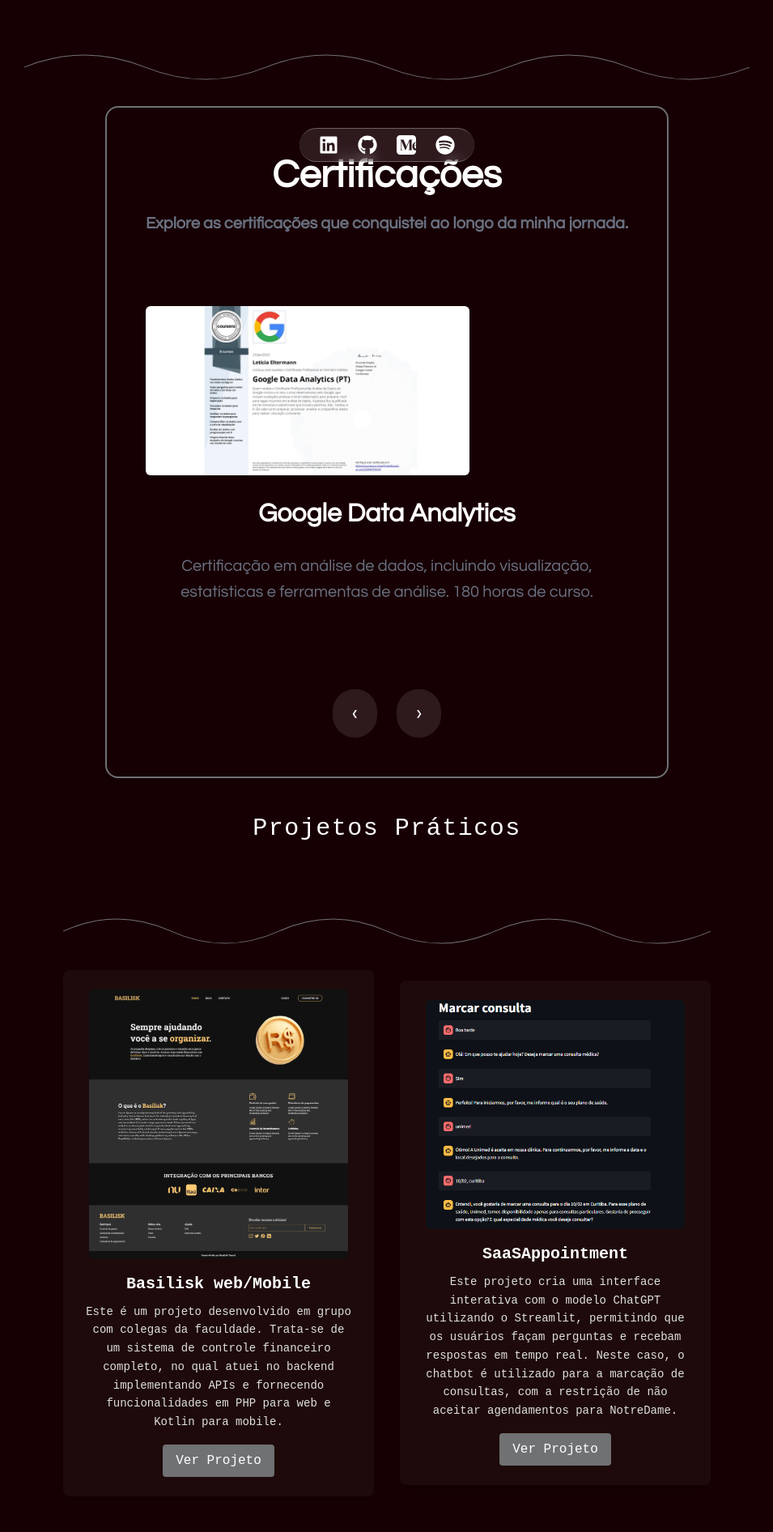
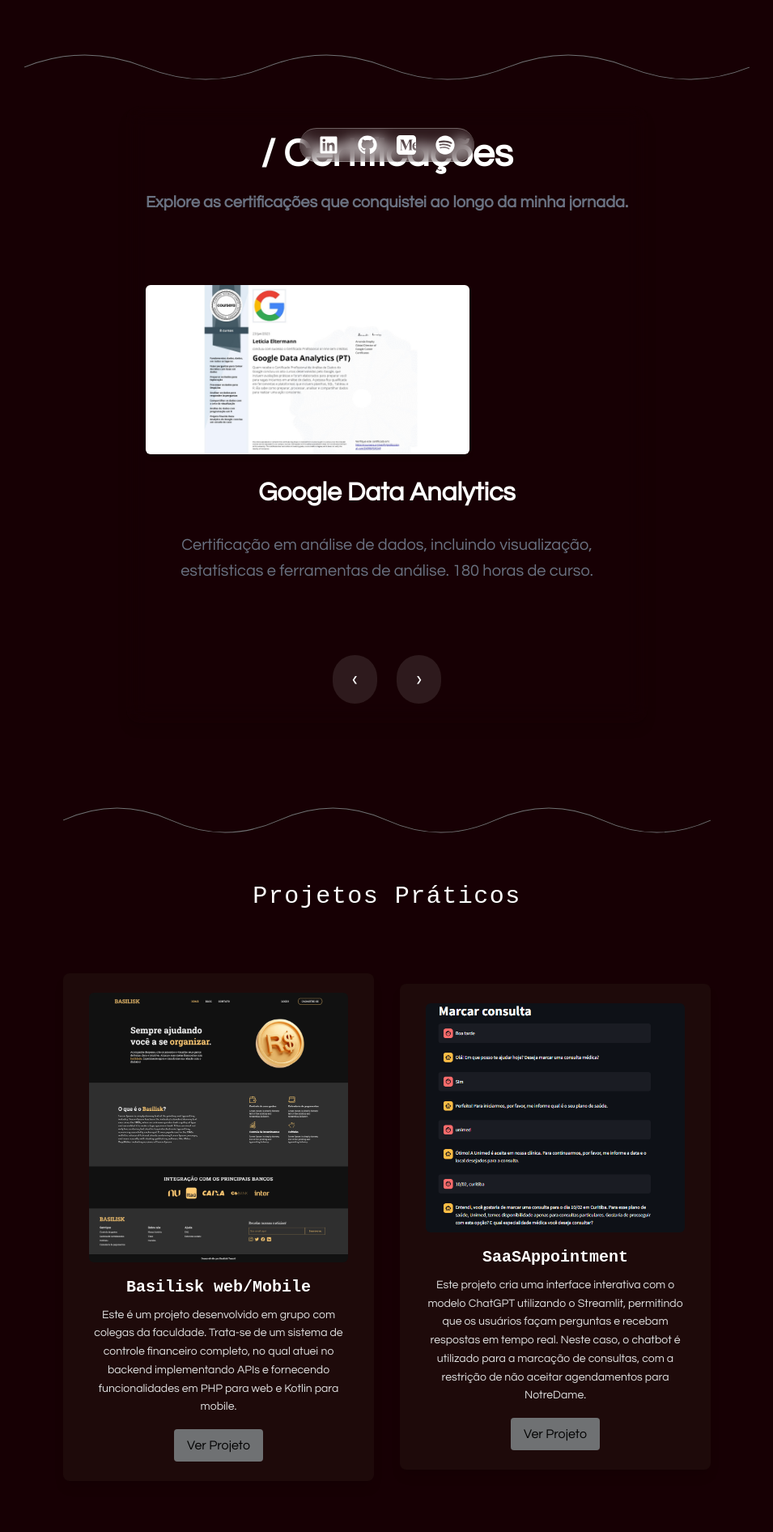
Before and after one commit to leticiael/meuportifolio, a Next.js app: page / in a window 1280 px wide. Shown: the part 584-2476 px from the top of the page at 81% size, without its empty margins (162-1117 px from the left). Built offline with nearby package versions, Linux system fonts and the light colour scheme.

Commit message:
quartoo commit

```diff
--- a/src/components/Certifications.tsx
+++ b/src/components/Certifications.tsx
@@ -57,11 +57,10 @@
   return (
     <div
       ref={sectionRef}
-      className="w-full max-w-[60rem] mx-auto p-[3rem] text-white rounded-2xl shadow-lg font-[Questrial] border-[2px] border-[#6f7173] relative"
+      className="w-full max-w-[60rem] mx-auto p-[1.5rem] text-white rounded-2xl shadow-lg text-gray font-[Questrial] backdrop-blur-md "
     >
-      {/* Título maior */}
-      <h2 className="text-[3rem] font-bold mb-[2rem] text-center ">
-        Certificações
+      <h2 className="text-[3rem] font-bold mb-[2rem] text-center font-[Questrial] ">
+        / Certificações
         <span className="block text-[1.25rem] text-gray-500 font-[Questrial] mt-[0.5rem]">
           Explore as certificações que conquistei ao longo da minha jornada.
         </span>
@@ -90,7 +89,7 @@
         ))}
       </div>
 
-      <div className="flex justify-center gap-[1.5rem] mt-[3rem]">
+      <div className="flex justify-center gap-[1.5rem] mt-[2rem]">
         <button
           onClick={prev}
           className="px-[1.5rem] py-[0.75rem] bg-white/10 rounded-full transition-all duration-300 hover:bg-gradient-to-r hover:from-[#4a1c1c] hover:to-[#1a0000] hover:text-white hover:scale-110 text-[1.5rem]"
--- a/src/components/MediumArticles.tsx
+++ b/src/components/MediumArticles.tsx
@@ -1,18 +1,14 @@
 export default function MediumArticles() {
     return (
-      <section className="w-full max-w-3xl p-8 my-10 text-[#e0e0e0] font-[Questrial] shadow-lg backdrop-blur-md bg-[#1e0a0a]/80 rounded-lg border-[2px] border-[#6f7173] relative">
-        <div className="absolute inset-0 bg-[url('/textures/paper-texture.png')] opacity-5 pointer-events-none rounded-lg"></div>
-
-        {/* Imagem acima do título */}
+      <section className="w-full max-w-3xl p-8 my-10 text-[#e0e0e0] font-[Questrial] shadow-lg rounded-lg relative">
         <div className="flex justify-center mb-6">
           <img
-            src="/mediumme.png"
-            alt="Medium Banner"
-            className="w-[30rem] h-auto object-contain rounded-lg shadow-md"
+            src="/journey.png"
+            className="w-[10rem] h-auto object-contain rounded-lg shadow-md"
           />
         </div>
 
-        <h2 className="text-3xl font-bold mb-8 border-b-[2px] border-[#6f7173] pb-3 uppercase tracking-widest">
+        <h2 className="text-3xl font-bold mb-8 pb-3 uppercase tracking-widest text-center">
           Meus Últimos Artigos
         </h2>
 
@@ -37,7 +33,7 @@
             Neste artigo, discutimos como a tecnologia está transformando a agroindústria, permitindo que os agricultores tomem decisões mais informadas e eficientes. A revolução dos dados está mudando a forma como cultivamos e gerenciamos nossas terras.
           </p>
           <a
-            href="https://medium.com/seuartigo2"
+            href="https://medium.com/@leeltermann/a-revolu%C3%A7%C3%A3o-dos-dados-na-agroind%C3%BAstria-como-o-campo-se-tornou-inteligente-189b2ec2ecb5"
             target="_blank"
             rel="noopener noreferrer"
             className="px-4 py-2 bg-[#3a0f0f] text-white font-[Questrial] rounded-lg hover:bg-[#2a0b0b] transition-all duration-300"
@@ -46,7 +42,7 @@
           </a>
         </div>
 
-        <div className="pt-4 border-t-[2px] border-[#6f7173]">
+        <div className="pt-4">
           <a
             href="https://medium.com/@leeltermann"
             target="_blank"
--- a/src/components/Projetogit.tsx
+++ b/src/components/Projetogit.tsx
@@ -20,9 +20,7 @@
 
   return (
     <section className="flex flex-col items-center text-center mt-[2.5rem] px-[1rem]">
-      <h1 className="text-white text-[1.875rem] mb-[1.5rem] tracking-wider">
-        Projetos Práticos
-      </h1><svg
+      <svg
         className="mt-[2rem] w-full h-[6rem]"
         xmlns="http://www.w3.org/2000/svg"
         viewBox="0 0 1440 320"
@@ -46,12 +44,18 @@
           />
         </path>
       </svg>
+      <br />
+      <h1 className="text-white text-[1.875rem] mb-[1.5rem] tracking-wider">
+        Projetos Práticos
+      </h1>
+      <br />
+      <br />
 
       <div className="flex flex-col md:flex-row items-center justify-center gap-[2rem] max-w-[56rem]">
         {projects.map((project, index) => (
           <div
             key={index}
-            className="flex flex-col items-center bg-[#1e0a0a] rounded-lg shadow-lg p-[1.5rem] max-w-[24rem] w-full"
+            className="flex flex-col items-center bg-[#1e0a0a] rounded-lg shadow-lg p-[1.5rem] max-w-[24rem] w-full transform transition-transform duration-300 hover:scale-105"
           >
             <img
               src={project.image}
@@ -61,20 +65,19 @@
             <h2 className="text-white text-[1.25rem] font-bold mb-[0.5rem]">
               {project.title}
             </h2>
-            <p className="text-[#e0e0e0] text-[0.875rem] leading-relaxed mb-[1rem]">
+            <p className="text-[#e0e0e0] text-[0.875rem] leading-relaxed mb-[1rem] font-[Questrial]">
               {project.description}
             </p>
             <a
               href={project.link}
               target="_blank"
               rel="noopener noreferrer"
-              className="px-[1rem] py-[0.5rem] bg-[#6f7173] text-white rounded hover:bg-[#4a1c1c] transition-all duration-300"
+              className="px-[1rem] py-[0.5rem] bg-[#6f7173] text-black  rounded hover:bg-[#4a1c1c] transition-all duration-300 font-[Questrial] text-[1rem]"
             >
               Ver Projeto
             </a>
           </div>
         ))}
-
       </div>
       <svg
         className="mt-[2rem] w-full h-[6rem]"
```
Also changed, not shown: public/journey.png (added), public/mediumme.png (deleted). Lines whose indentation alone changed are shown as unchanged.
